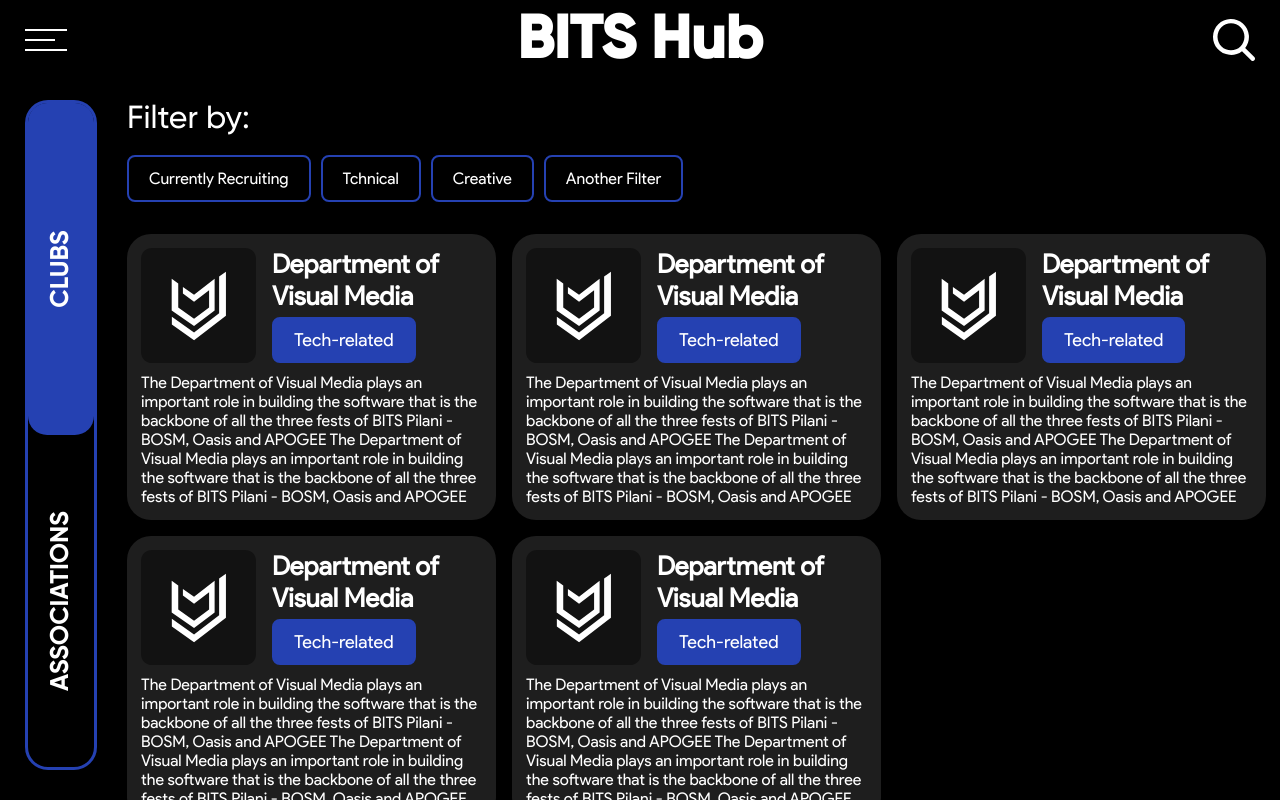
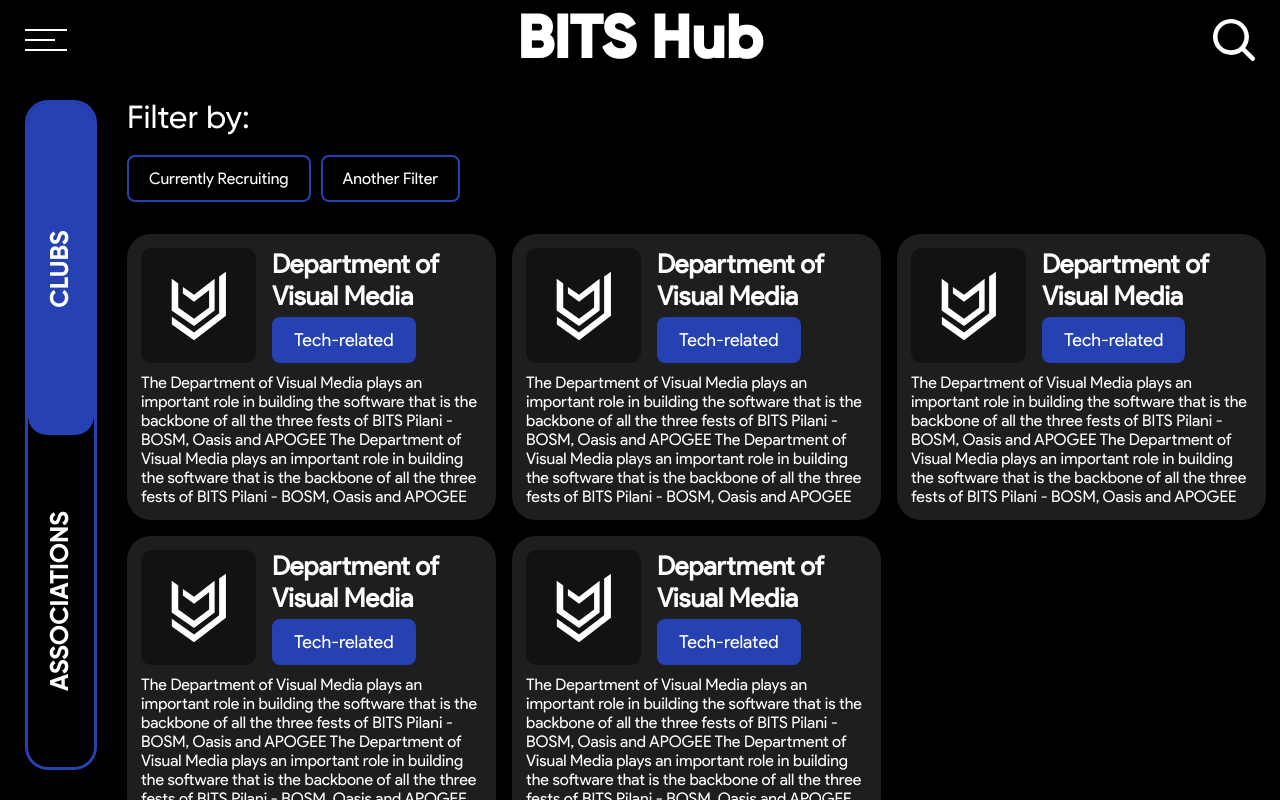
Before and after one commit to dvm-bitspilani/bits-hub-front, a React (Vite) app: page /clubs_assocs in a window 1280 px wide. Built offline with nearby package versions, Linux system fonts and the light colour scheme.

Commit message:
refactor

```diff
--- a/src/components/ClubsAssocsList.jsx
+++ b/src/components/ClubsAssocsList.jsx
@@ -64,26 +64,6 @@
             </div>
             <div
               className={`filter-tag ${
-                selectedFilters.includes('CurrentlyRecruiting') ? 'filter-tag-selected' : ''
-              }`}
-              data-filter="CurrentlyRecruiting"
-              onClick={() => handleFilterClick('CurrentlyRecruiting')}
-            >
-              <p>Tchnical</p>
-              <Cross />
-            </div>
-            <div
-              className={`filter-tag ${
-                selectedFilters.includes('CurrentlyRecruiting') ? 'filter-tag-selected' : ''
-              }`}
-              data-filter="CurrentlyRecruiting"
-              onClick={() => handleFilterClick('CurrentlyRecruiting')}
-            >
-              <p>Creative</p>
-              <Cross />
-            </div>
-            <div
-              className={`filter-tag ${
                 selectedFilters.includes('AnotherFilter') ? 'filter-tag-selected' : ''
               }`}
               data-filter="AnotherFilter"
--- a/src/components/club_detail_data(temp).js
+++ b/src/components/club_detail_data(temp).js
@@ -15,6 +15,7 @@
       'departmentofvm',
     ],
     CurrentlyRecruiting: true,
+
 }];
 
 export default data;
```
